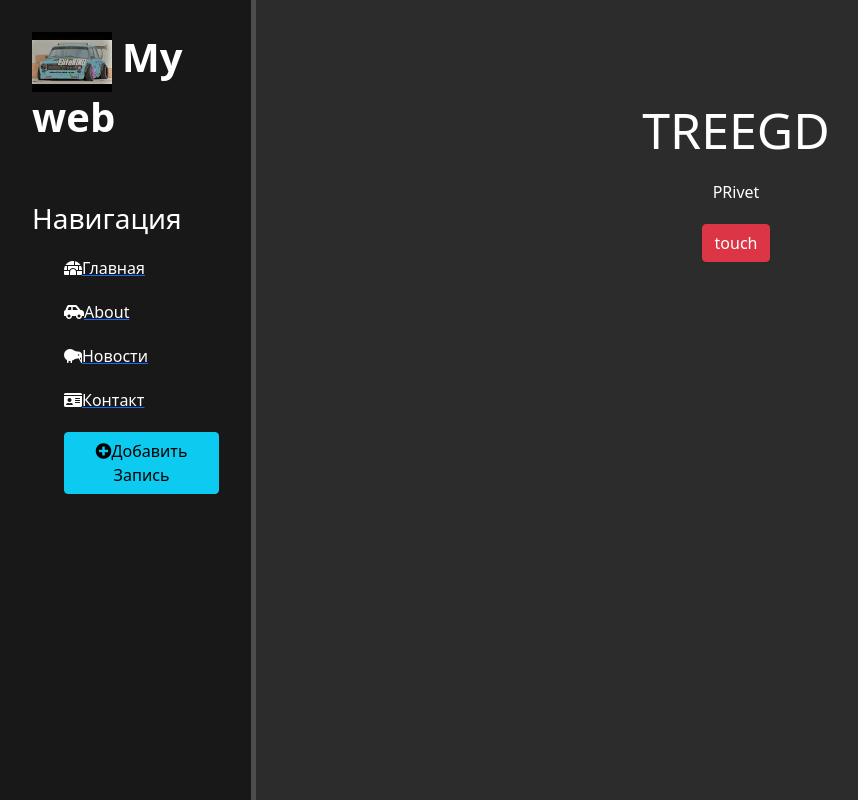
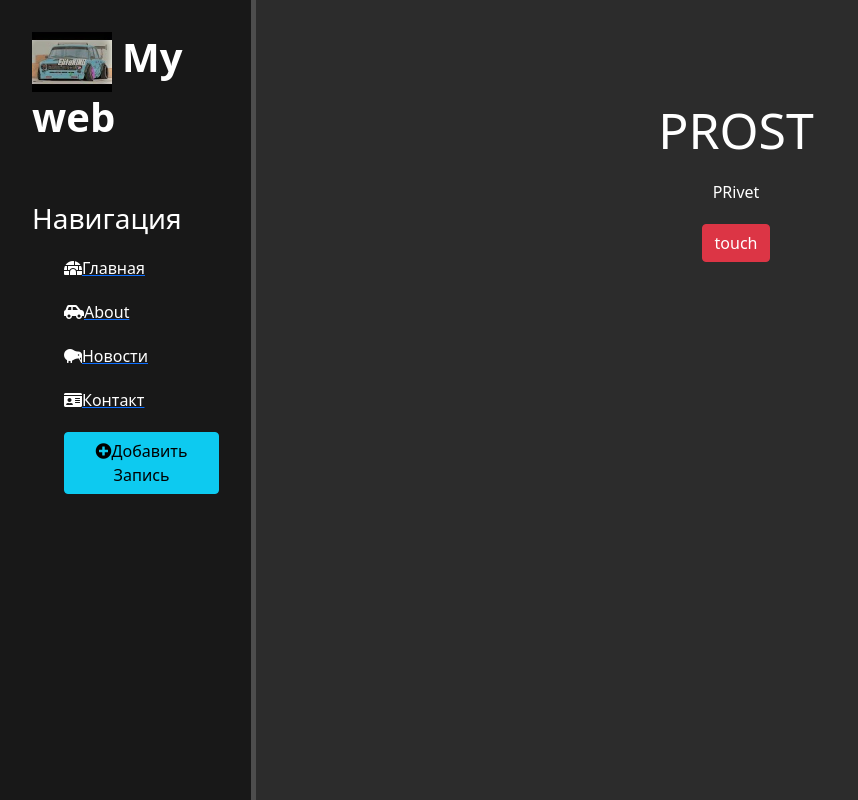
Before and after one commit to Boomer9955/myprojects, a Django app: page /about in a window 1280 px wide. Shown: the whole page, without its empty margins (0-858 px from the left). Run offline with Django 3.2, Linux system fonts and the light colour scheme; some libraries are stand-ins or nearby versions.

Commit message:
LB-1242314

```diff
--- a/djangopostgres/proger/main/templates/main/about.html
+++ b/djangopostgres/proger/main/templates/main/about.html
@@ -4,7 +4,7 @@
 
 {% block content %}
     <div class="features">
-        <h1>TREEGD</h1>
+        <h1>PROST</h1>
         <p>PRivet</p>
         <button class="btn btn-danger">touch</button>
     </div>
```
